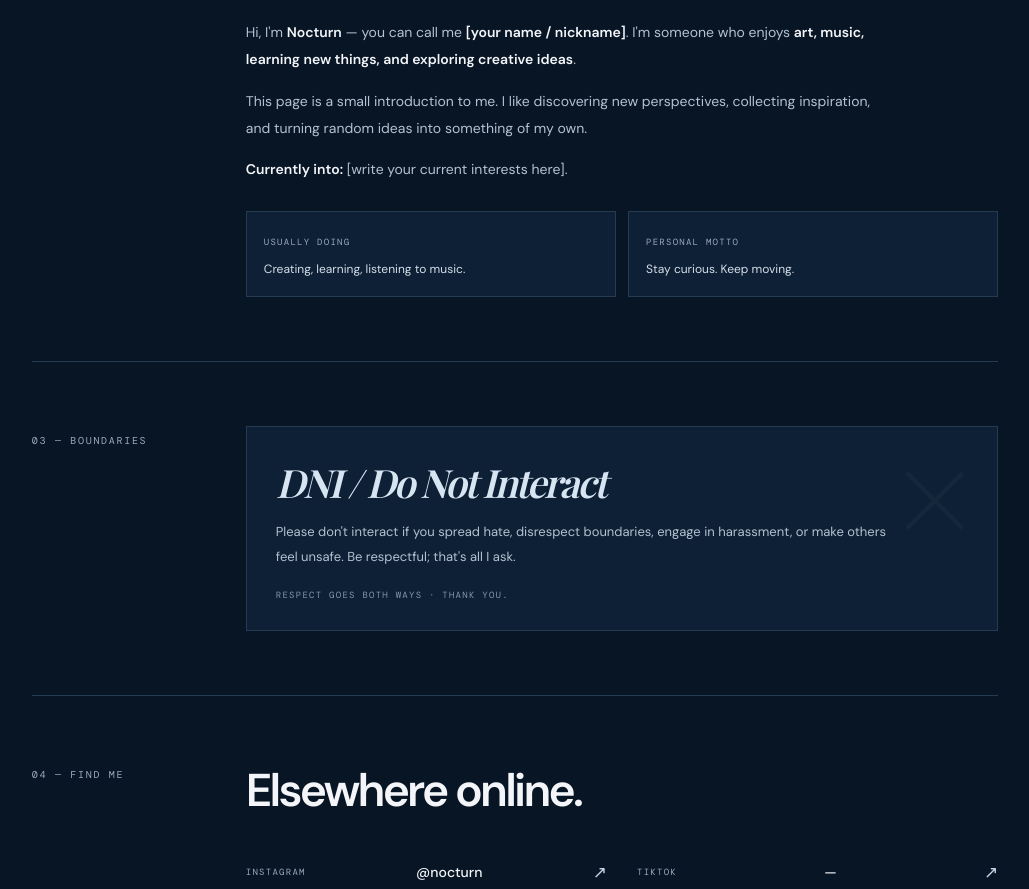
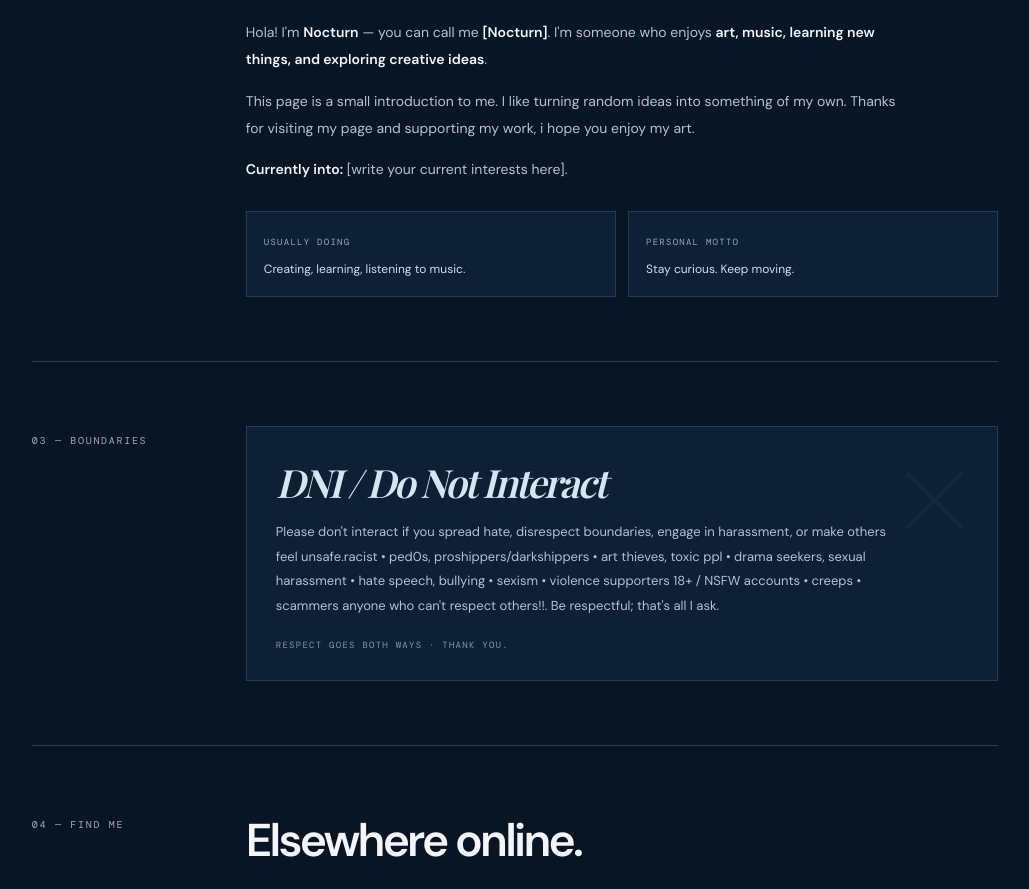
Before and after one commit to byteforgen-ux/Noctrnnn-porto, a plain HTML site: page index.html in a window 1280 px wide. Shown: the part 731-1620 px from the top of the page, without its empty margins (125-1154 px from the left). Drawn offline with nearby package versions, Linux system fonts and the light colour scheme; a web font is replaced by a local one.

Commit message:
Update index.html

```diff
--- a/index.html
+++ b/index.html
@@ -92,8 +92,8 @@ h2{font-size:clamp(30px,5vw,46px);letter-spacing:-.06em;margin:0 0 22px;font-wei
   <div>
     <h2>A bit about myself.</h2>
     <div class="about-copy">
-      <p>Hi, I'm <strong>Nocturn</strong> — you can call me <strong>[your name / nickname]</strong>. I'm someone who enjoys <strong>art, music, learning new things, and exploring creative ideas</strong>.</p>
-      <p>This page is a small introduction to me. I like discovering new perspectives, collecting inspiration, and turning random ideas into something of my own.</p>
+      <p>Hola! I'm <strong>Nocturn</strong> — you can call me <strong>[Nocturn]</strong>. I'm someone who enjoys <strong>art, music, learning new things, and exploring creative ideas</strong>.</p>
+      <p>This page is a small introduction to me. I like turning random ideas into something of my own. Thanks for visiting my page and supporting my work, i hope you enjoy my art.</p>
       <p><strong>Currently into:</strong> [write your current interests here].</p>
     </div>
     <div class="mini-grid">
@@ -107,7 +107,9 @@ h2{font-size:clamp(30px,5vw,46px);letter-spacing:-.06em;margin:0 0 22px;font-wei
   <div class="section-label">03 — boundaries</div>
   <div class="dni-box">
     <h2>DNI / Do Not Interact</h2>
-    <p>Please don't interact if you spread hate, disrespect boundaries, engage in harassment, or make others feel unsafe. Be respectful; that's all I ask.</p>
+    <p>Please don't interact if you spread hate, disrespect boundaries, engage in harassment, or make others feel unsafe.racist • ped0s, proshippers/darkshippers • art thieves, toxic ppl • drama seekers, sexual harassment • hate speech, bullying • sexism • violence supporters 18+ / NSFW accounts • creeps • scammers
+
+anyone who can't respect others!!. Be respectful; that's all I ask.</p>
     <span class="note">Respect goes both ways · thank you.</span>
   </div>
 </section>
@@ -117,7 +119,7 @@ h2{font-size:clamp(30px,5vw,46px);letter-spacing:-.06em;margin:0 0 22px;font-wei
   <div>
     <h2>Elsewhere online.</h2>
     <div class="social-list">
-      <a class="social-link" href="https://instagram.com/nocturn" target="_blank" rel="noopener"><span>Instagram</span><b>@nocturn</b><span class="arrow">↗</span></a>
+      <a class="social-link" href="https://instagram.com/nocturnfile_" target="_blank" rel="noopener"><span>Instagram</span><b>@nocturnfile_</b><span class="arrow">↗</span></a>
       <a class="social-link" href="#" onclick="return false"><span>TikTok</span><b>—</b><span class="arrow">↗</span></a>
       <a class="social-link" href="#" onclick="return false"><span>Twitter / X</span><b>—</b><span class="arrow">↗</span></a>
       <a class="social-link" href="#" onclick="return false"><span>YouTube</span><b>—</b><span class="arrow">↗</span></a>
```
